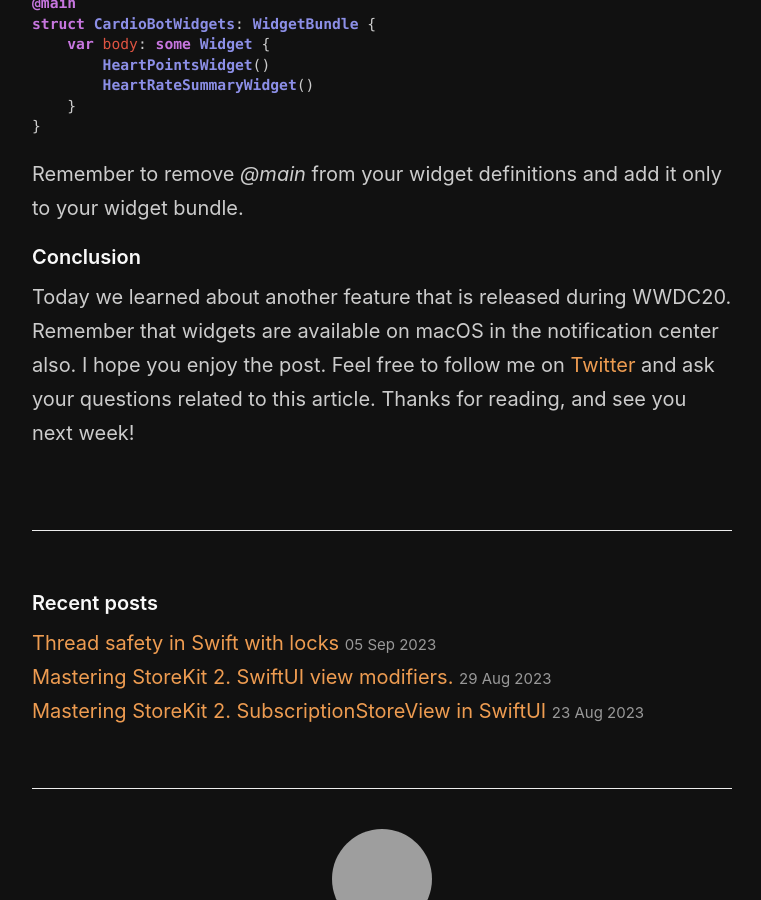
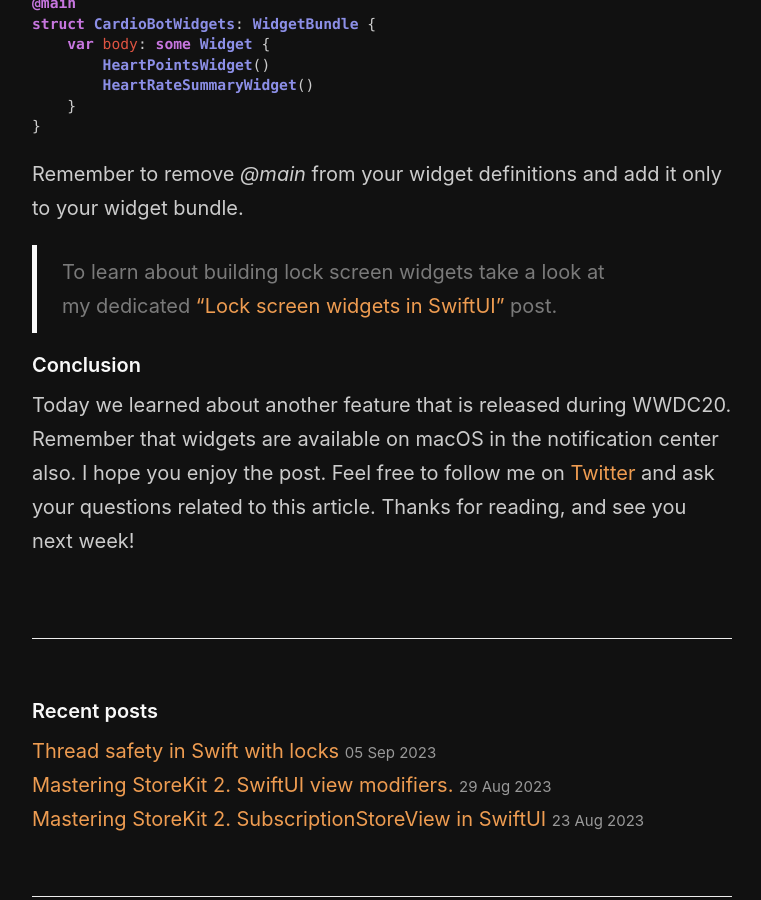
Before and after one commit to mecid/mecid.github.io, a Jekyll site: the page built from _posts/2020-09-09-building-widgets-in-swiftui.md, in a window 1280 px wide and 900 px high, scrolled down 4598 px, cut to the strip 0-900 px from the top of the window. Shown: the whole strip, without its empty margins (258-1019 px from the left). Built offline with Jekyll 4.4.1, drawn with Linux system fonts in a browser that asks for light colours; grey boxes are pictures that could not be loaded.

Commit message:
home screen widgets post updated to add reference to lock screen widgets

```diff
--- a/_posts/2020-09-09-building-widgets-in-swiftui.md
+++ b/_posts/2020-09-09-building-widgets-in-swiftui.md
@@ -151,5 +151,7 @@ struct CardioBotWidgets: WidgetBundle {
 
 Remember to remove *@main* from your widget definitions and add it only to your widget bundle.
 
+> To learn about building lock screen widgets take a look at my dedicated ["Lock screen widgets in SwiftUI"](/2022/08/30/lock-screen-widgets-in-swiftui/) post.
+
 #### Conclusion
 Today we learned about another feature that is released during WWDC20. Remember that widgets are available on macOS in the notification center also. I hope you enjoy the post. Feel free to follow me on [Twitter](https://twitter.com/mecid) and ask your questions related to this article. Thanks for reading, and see you next week!
```
